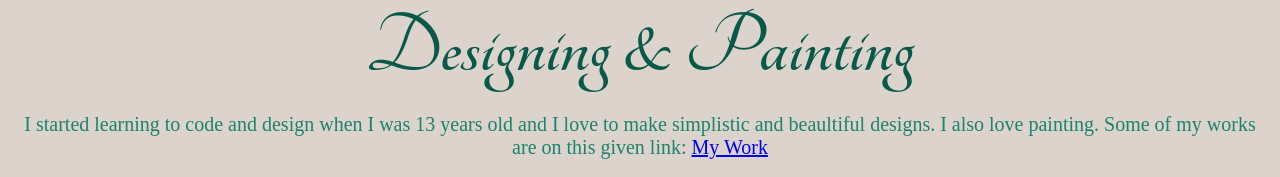
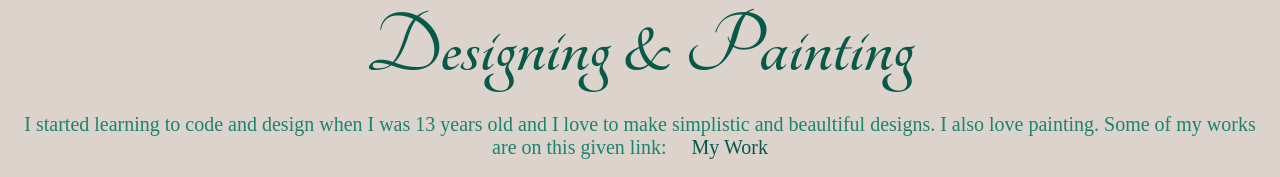
Before and after one commit to Sagar17032001/htmlcss, a plain HTML site: page index.html in a window 1280 px wide. Shown: the part 2157-2334 px from the top of the page. Drawn offline with Linux system fonts and the light colour scheme; grey boxes are pictures that could not be loaded.

Commit message:
Update styles.css

```diff
--- a/styles.css
+++ b/styles.css
@@ -96,3 +96,14 @@ h3
 .footerdiv{
   padding: 30px;
 }
+
+a {
+  text-decoration: none;
+  margin: 10px 20px;
+  color: #085948;
+  font-family: 'Nanum Myeongjo', serif;
+}
+
+a:hover {
+  color: white;
+}
```
